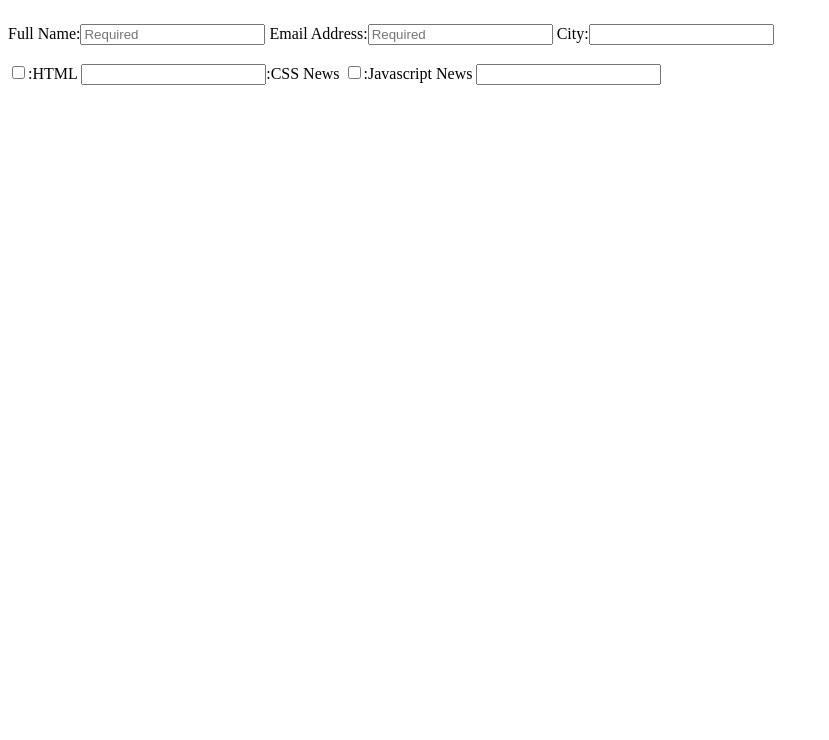
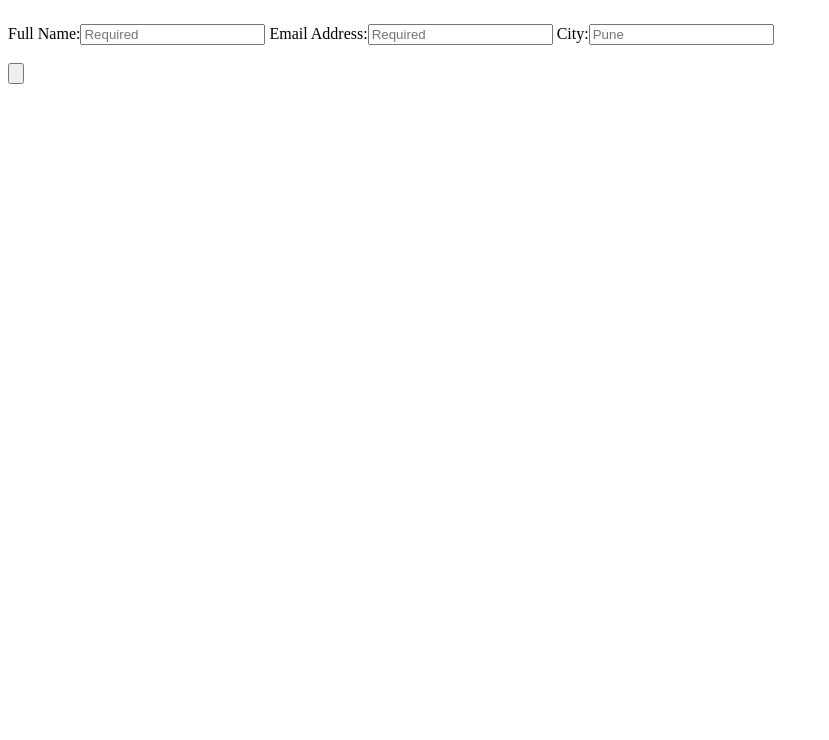
Before and after one commit to iamneo-production/dffacaefcff305540866bbaaaabbcbbfefone, a website: page public/index.html in a window 1280 px wide. Shown: the part 60-800 px from the top of the page, without its empty margins (0-829 px from the left). Drawn offline with Linux system fonts and the light colour scheme.

Commit message:
Backup Commit

```diff
--- a/public/index.html
+++ b/public/index.html
@@ -9,13 +9,12 @@
             <div>
             Full Name:<input type="text" id="name" name="user_name" placeholder="Required" required>
             Email Address:<input type="email" id="email" name="user_mail" placeholder="Required" required>
-            City:<input type="text" id="city">
+            City:<input type="text" id="city" name="user_city" placeholder="Pune">
             </div>
             <br>
-            <input type="checkbox" name="html">:HTML
-            <input type="checkbox "name="css news">:CSS News
-            <input type="checkbox" name="javascript news">:Javascript News
-            <input type="signup" name="Sign Up">
+            <label class="checkbox" formArrayName="HTML,CSS News, Javascript News  " >
+
+            <input type="button" name="Sign Up">
 
 
         </form>
```
